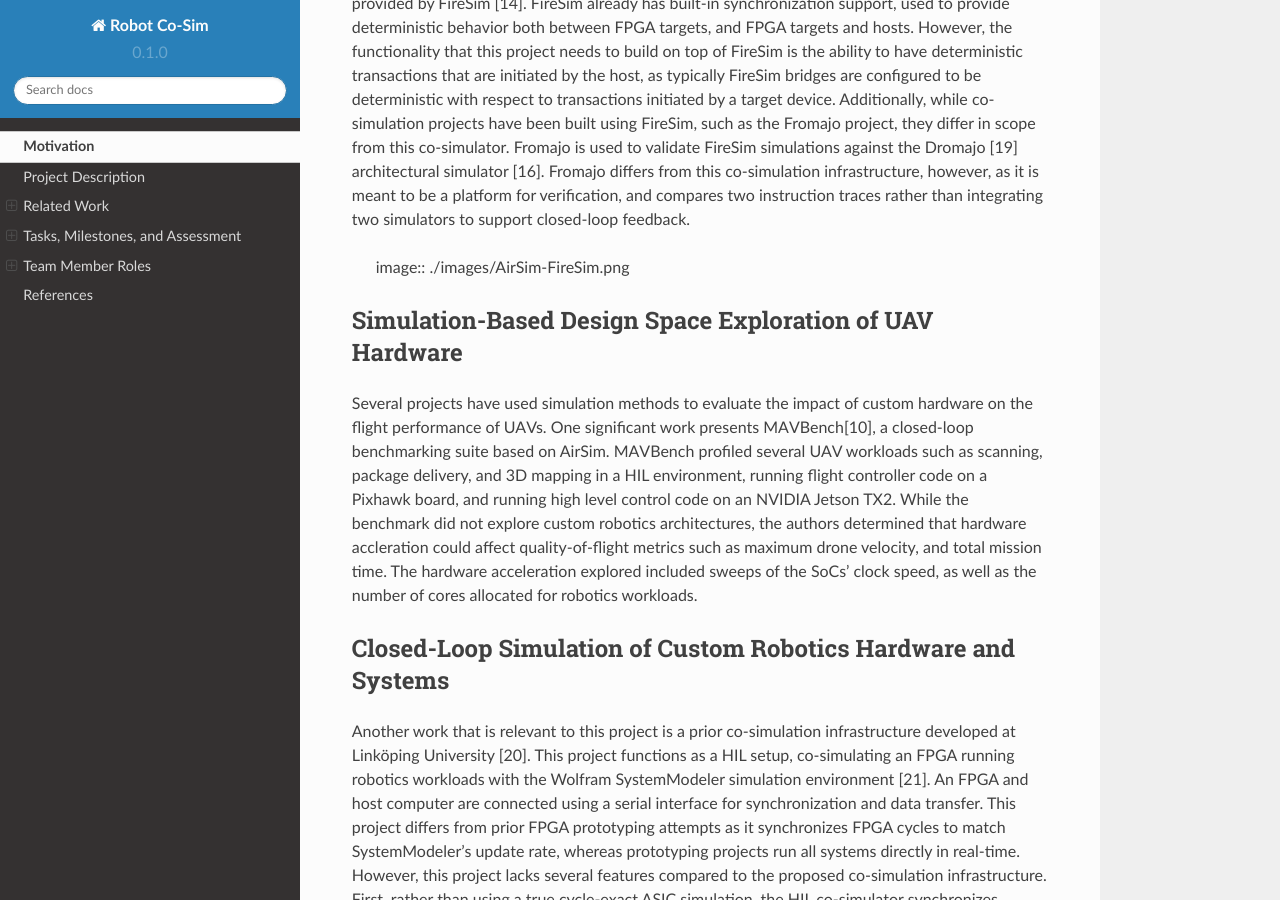
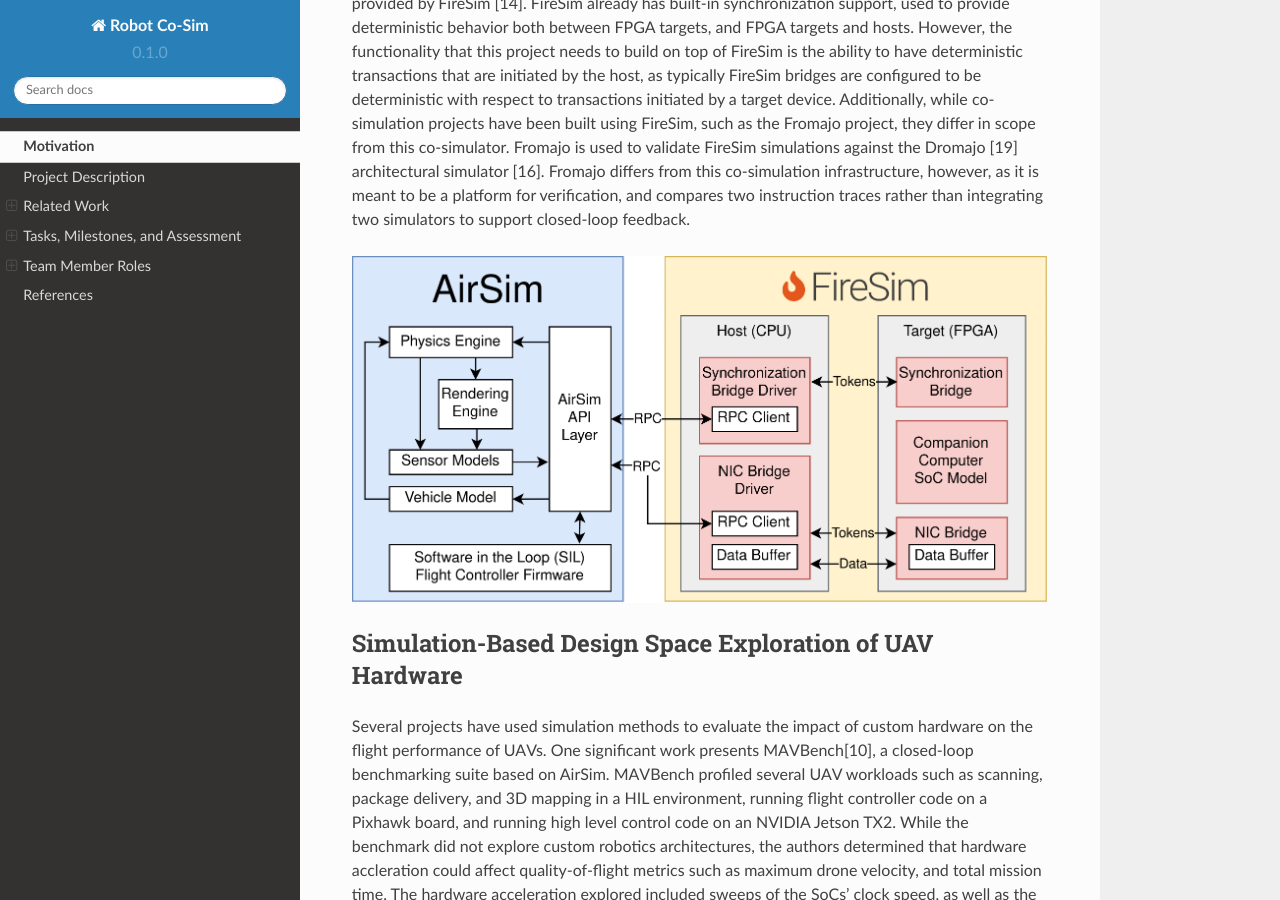
Before and after one commit to CobbledSteel/eecs206a-cosim, a Sphinx documentation site: the page built from docs/source/cosim.rst, in a window 1280 px wide and 900 px high, scrolled down 2482 px. Built offline with Sphinx 7.4.7 and the Read the Docs theme 2.0.0, drawn with Linux system fonts in a browser that asks for light colours.

Commit message:
update image command typo

```diff
--- a/docs/source/cosim.rst
+++ b/docs/source/cosim.rst
@@ -149,7 +149,7 @@
 for verification, and compares two instruction traces rather than
 integrating two simulators to support closed-loop feedback.
 
- image:: ./images/AirSim-FireSim.png
+.. image:: ./images/AirSim-FireSim.png
 
 Simulation-Based Design Space Exploration of UAV Hardware
 ---------------------------------------------------------
```
